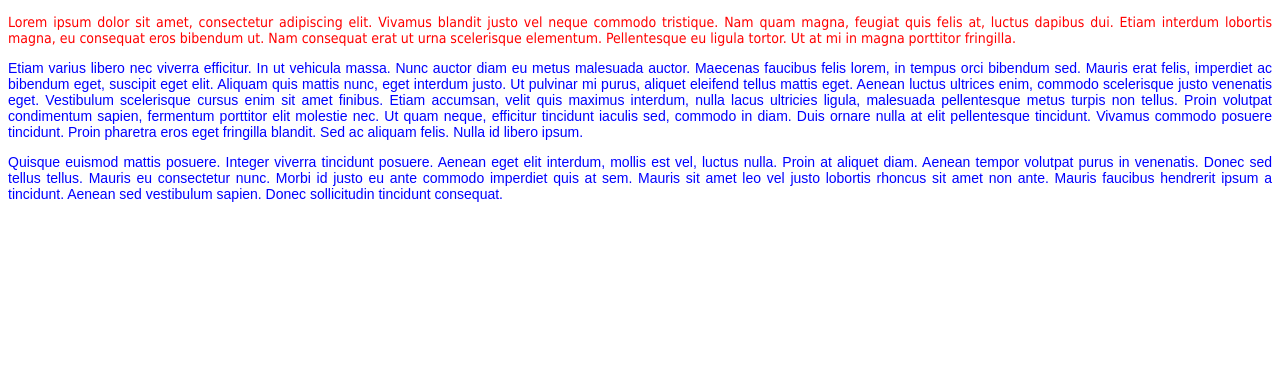
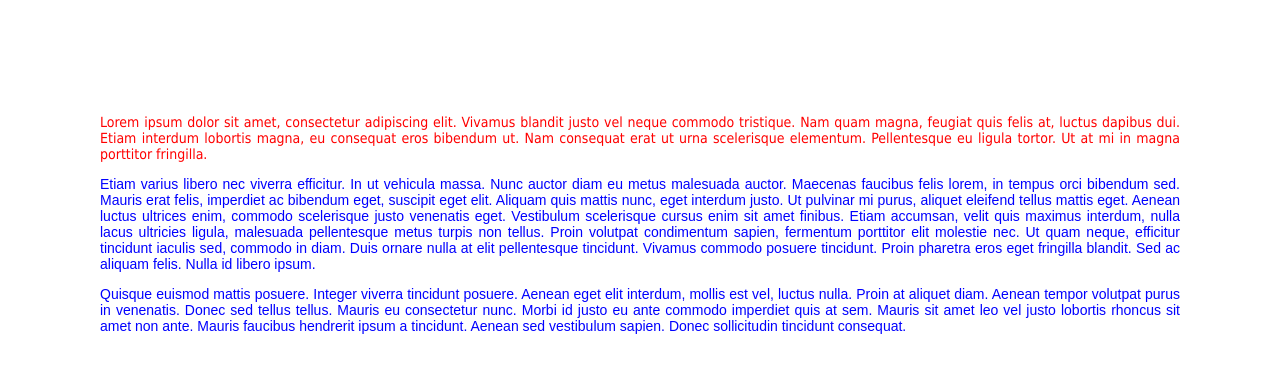
Before and after one commit to plicznerski/Zadania, a plain HTML site: page index.html in a window 1280 px wide. Drawn offline with Linux system fonts and the light colour scheme.

Commit message:
Dodanie odstępów

```diff
--- a/index.html
+++ b/index.html
@@ -16,6 +16,10 @@
 			p:not(:first-child){
 				color:#00f;
 				font-family:arial;
+			}
+			body{
+				padding:50px;
+				margin:50px;
 			}
 
 		</style>
```
